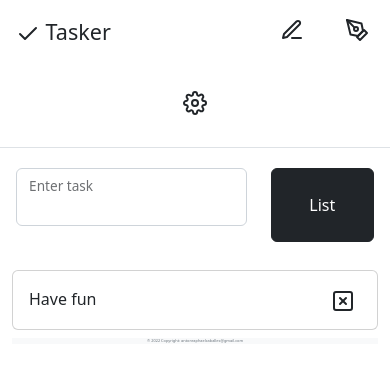
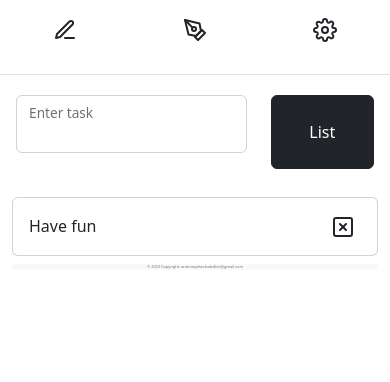
Before and after one commit to arcpac/tasker, a React (Create React App) app: page / in a window 390 px wide. Shown: the top 382 px of the page. Built offline with nearby package versions, Linux system fonts and the light colour scheme.

Commit message:
show logo on large screens

```diff
--- a/src/components/NavBar.js
+++ b/src/components/NavBar.js
@@ -10,7 +10,7 @@ function NavBar(props) {
 
   return (
     <div className="row justify-content-end align-items-center pb-lg-3 border-bottom">
-      <div className="p-3 col-8 text-start">
+      <div className="p-3 col-8 d-none d-xs-none d-sm-none d-md-none d-lg-block text-start">
         <h4>
           <Icon.Check /> Tasker
         </h4>
```
